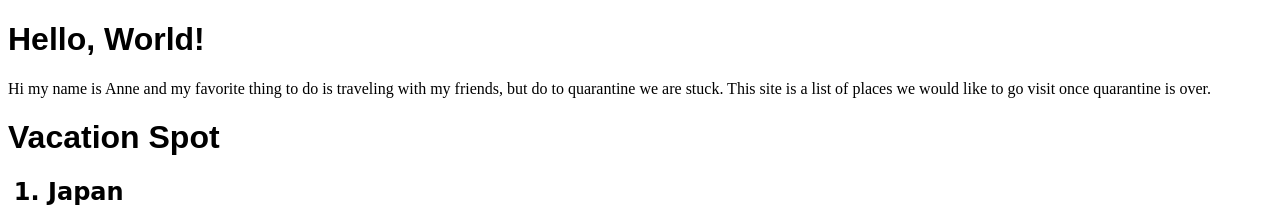
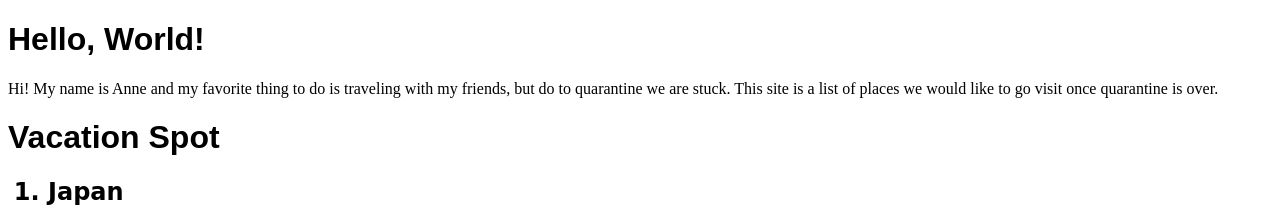
Before and after one commit to Anneshi99/Hello-World, a plain HTML site: page index.html in a window 1280 px wide. Shown: the top 224 px of the page. Drawn offline with Linux system fonts and the light colour scheme; grey boxes are pictures that could not be loaded.

Commit message:
Update index.html

```diff
--- a/index.html
+++ b/index.html
@@ -8,7 +8,7 @@
 </head>
 <body>
 <h1>Hello, World!</h1>
-Hi my name is Anne and my favorite thing to do is traveling with my friends, but do to quarantine
+Hi! My name is Anne and my favorite thing to do is traveling with my friends, but do to quarantine
   we are stuck. This site is a list of places we would like to go visit once quarantine is over.
 <h1>Vacation Spot</h1>
    <ol> <b>
@@ -56,9 +56,5 @@ Hi my name is Anne and my favorite thing to do is traveling with my friends, but
                      </ul>
 
 
-
-
-
-
 <img alt="placeholder artwork, need a description later." src="
 </body>
```
